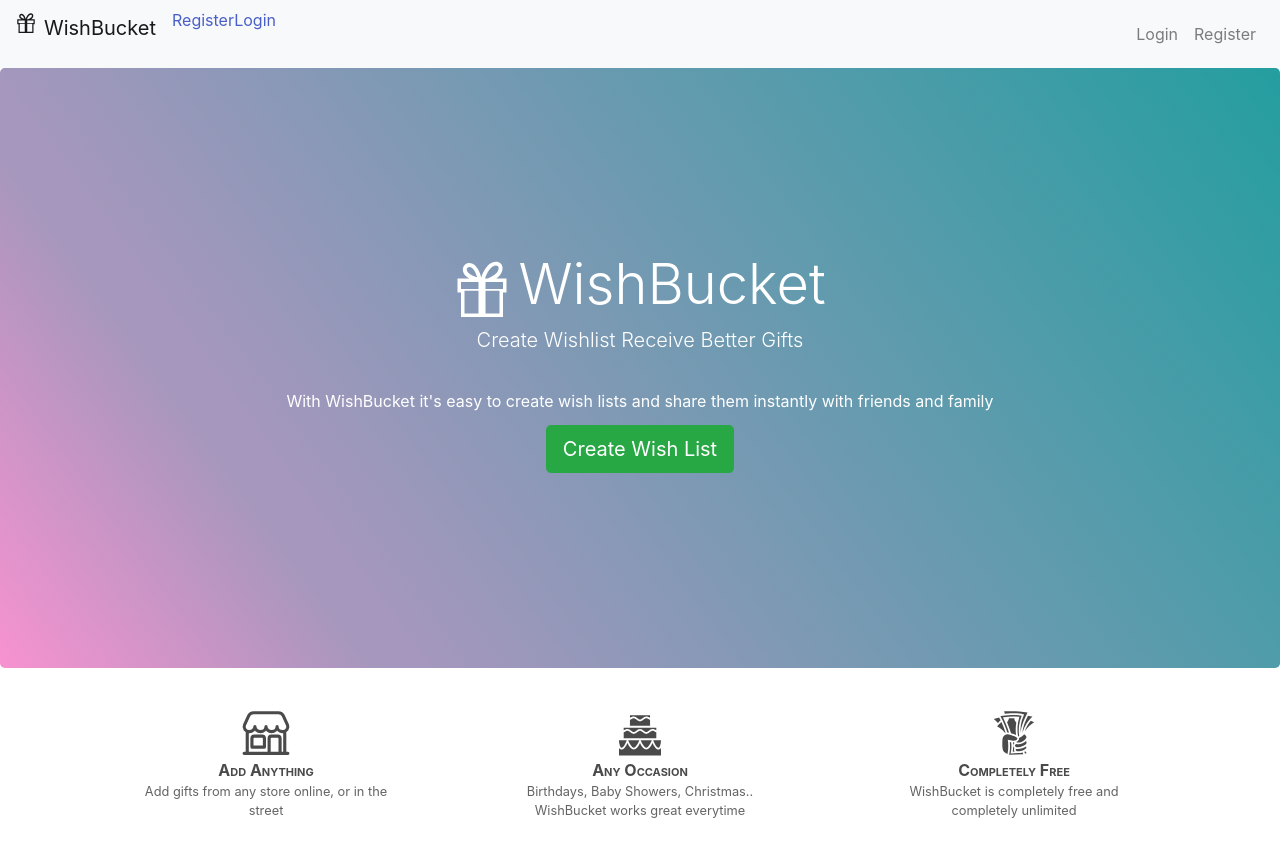
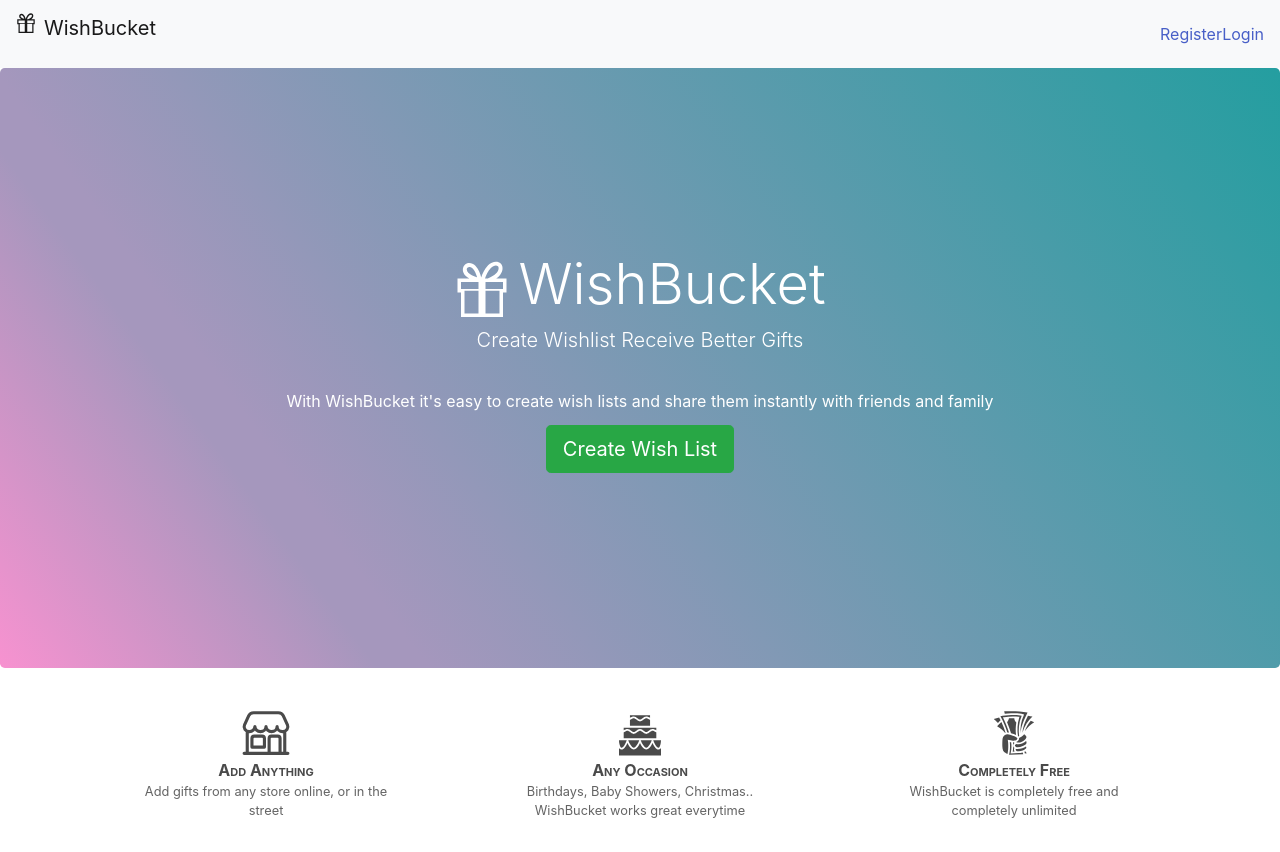
Before and after one commit to russtelen/WISHBUCKET, a React (Create React App) app in the folder giftwishlist/: page / in a window 1280 px wide. Built offline with nearby package versions, Linux system fonts and the light colour scheme.

Commit message:
#48 NavLink moved inside hamburger div

```diff
--- a/giftwishlist/src/components/Navbar.js
+++ b/giftwishlist/src/components/Navbar.js
@@ -30,35 +30,34 @@ export default class Navbar extends Component {
         >
           <span className="navbar-toggler-icon"></span>
         </button>
+
+        <div className="collapse navbar-collapse" id="navbarSupportedContent">
+          <ul className="navbar-nav ml-auto">
             <UserAuthContext.Consumer>
               {(value) => (value.userAuthenticated ?
+                // (if userAuthenticated is true)
                 <div>
-              <NavLink to="/wishlist">Wishlist</NavLink>
+                  <NavLink to="/wishlist">
+                    Wishlist
+                  </NavLink>
+
                   <NavLink to="/">
                     <button onClick={this.handleLogoutClick}>
                       Logout
                     </button>
                   </NavLink>
                 </div>
-              :
+                  : // OR (if userAuthenticated is false)
                 <div>
-              <NavLink to="/register">Register</NavLink>
-              <NavLink to="/login">Login</NavLink>
+                  <NavLink to="/register">
+                    Register
+                  </NavLink>
+                  <NavLink to="/login">
+                    Login
+                  </NavLink>
                 </div>
               )}
             </UserAuthContext.Consumer>
-        <div className="collapse navbar-collapse" id="navbarSupportedContent">
-            <ul className="navbar-nav ml-auto">
-              <li className="nav-item">
-                <NavLink to="/login" className="nav-link">
-                  Login
-                </NavLink>
-              </li>
-              <li className="nav-item">
-                <NavLink to="/register" className="nav-link">
-                  Register
-                </NavLink>
-              </li>
           </ul>
         </div>
       </nav>
```
Lines whose indentation alone changed are shown as unchanged.
